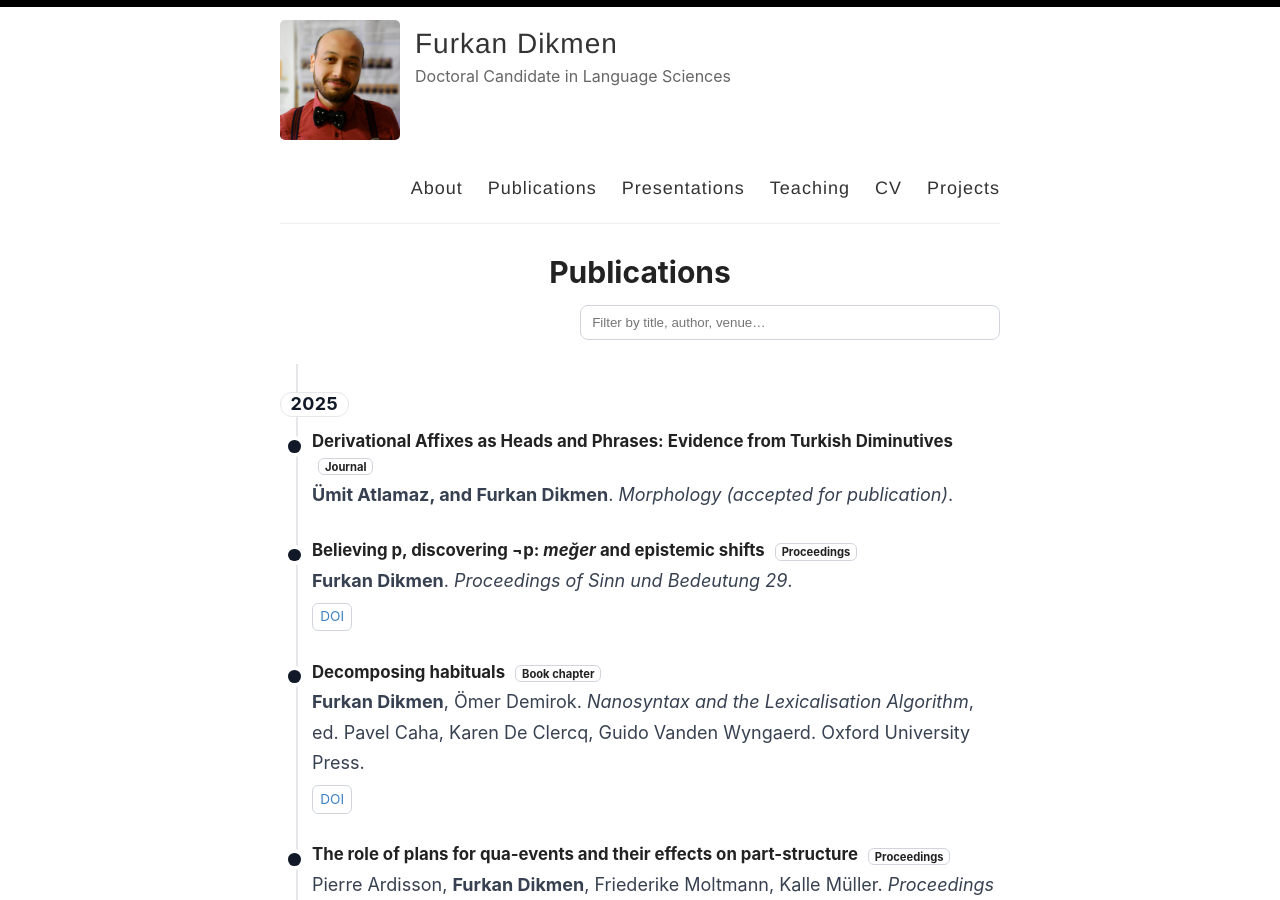
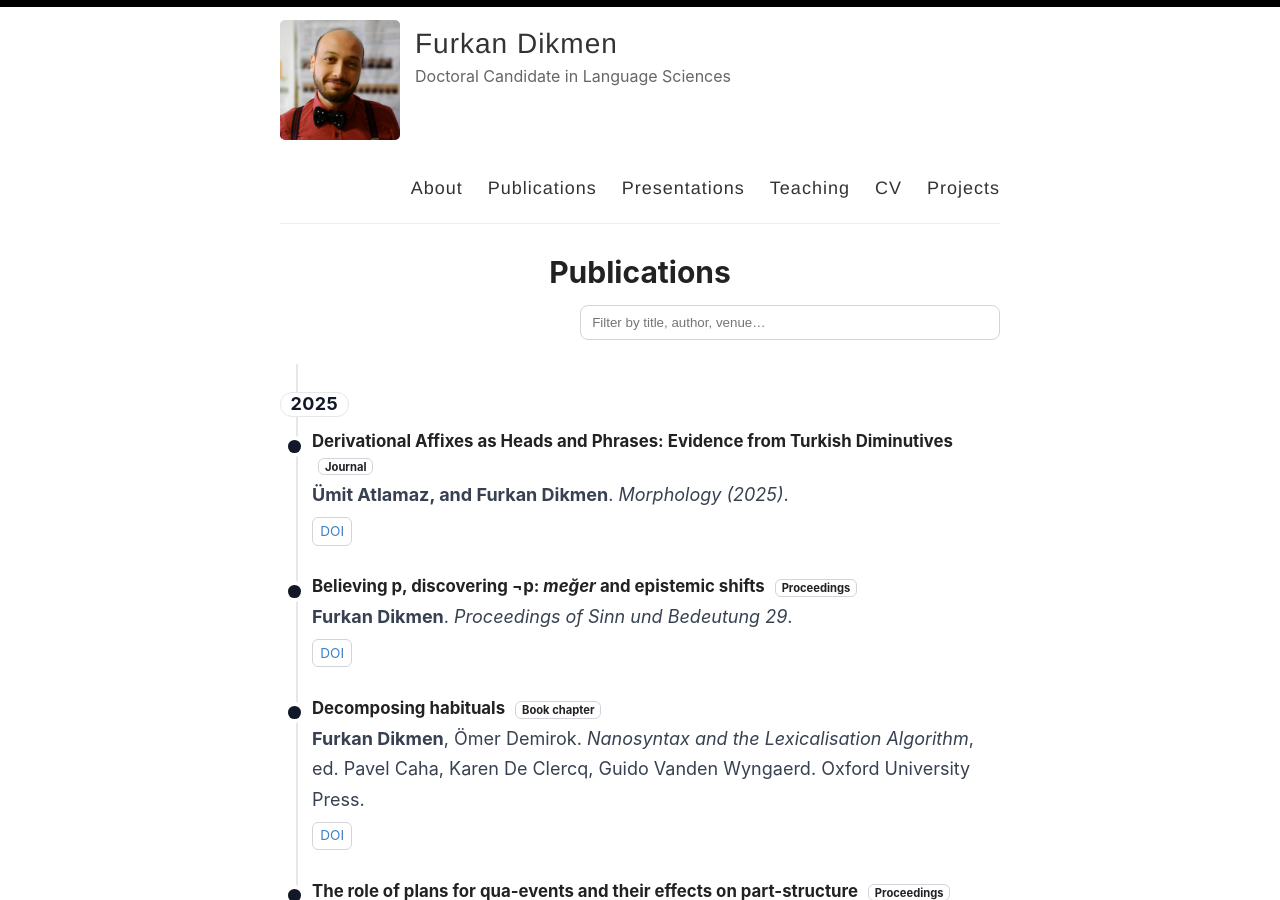
Before and after one commit to furkandikmen/furkandikmen.github.io, a Jekyll site: the page built from _pages/publications.md, in a window 1280 px wide and 900 px high. Built offline with Jekyll 4.4.1, drawn with Linux system fonts in a browser that asks for light colours.

Commit message:
Update publications.md

```diff
--- a/_pages/publications.md
+++ b/_pages/publications.md
@@ -80,7 +80,8 @@ permalink: /publications/
   <article class="pub">
     <div class="dot" aria-hidden="true"></div>
     <h3>Derivational Affixes as Heads and Phrases: Evidence from Turkish Diminutives  <span class="badge">Journal</span></h3>
-    <p class="meta"><strong>Ümit Atlamaz, and Furkan Dikmen</strong>. <em>Morphology (accepted for publication)</em>.</p>
+    <p class="meta"><strong>Ümit Atlamaz, and Furkan Dikmen</strong>. <em>Morphology (2025)</em>.</p>
+     <p class="links"><a href="https://rdcu.be/eQufz" target="_blank" rel="noopener noreferrer">DOI</a></p>
   </article>
 
 
```
